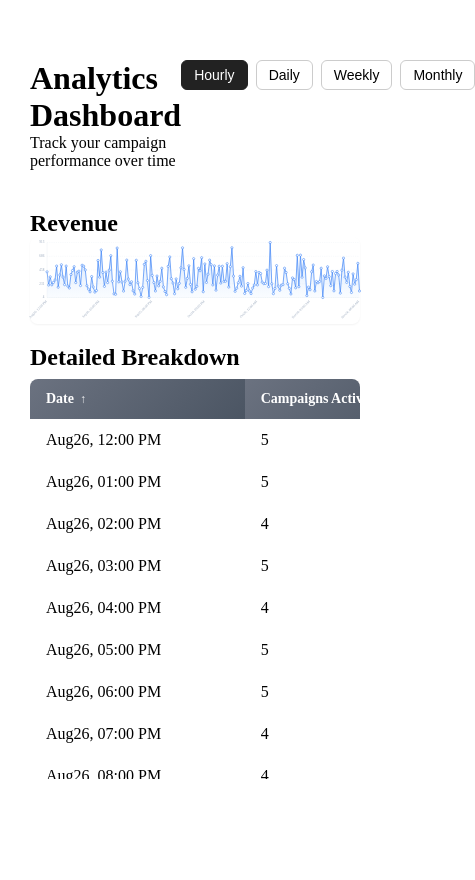
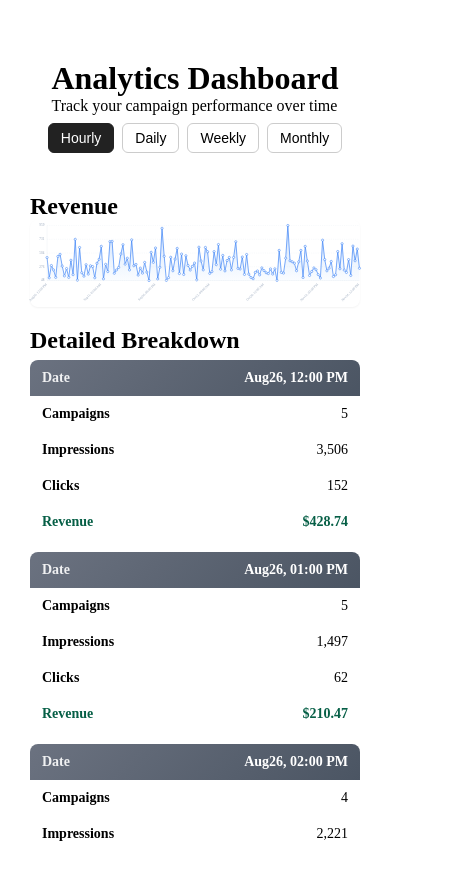
Before and after one commit to hapttic/front-test-assigment-2025-public, a Next.js app: page / in a window 390 px wide. Shown: the top 880 px of the page, 475 px wide, since content can reach past the window. Before the commit the page ends 844 px from the top, so only its background shows below. Built offline with nearby package versions, Linux system fonts and the light colour scheme.

Commit message:
fix: added responsivnes for the datagrid table

```diff
--- a/app/components/DataGrid/DataGrid.module.css
+++ b/app/components/DataGrid/DataGrid.module.css
@@ -6,6 +6,7 @@
   overflow-x: auto;
   max-height: 400px;
   overflow-y: auto;
+  -webkit-overflow-scrolling: touch;
 }
 
 .table {
@@ -45,6 +46,118 @@
   font-size: 12px;
   opacity: 0.9;
 }
+
 .revenue {
   color: #065f46;
 }
+
+@media (max-width: 1024px) {
+  .table {
+    min-width: 700px;
+  }
+
+  .table th,
+  .table td {
+    padding: 10px 12px;
+    font-size: 14px;
+  }
+
+  .wrapper {
+    max-height: 350px;
+  }
+}
+
+@media (max-width: 768px) {
+  .wrapper {
+    margin-top: 6px;
+    border-radius: 6px;
+    max-height: 300px;
+  }
+
+  .table {
+    min-width: 600px;
+  }
+
+  .table th,
+  .table td {
+    padding: 8px 10px;
+    font-size: 13px;
+  }
+
+  .table th {
+    font-size: 12px;
+  }
+
+  .sortIcon {
+    margin-left: 4px;
+    font-size: 10px;
+  }
+}
+
+@media (max-width: 640px) {
+  .wrapper {
+    max-height: 500px;
+    overflow-x: visible;
+    overflow-y: auto;
+    -webkit-overflow-scrolling: touch;
+  }
+
+  .table {
+    min-width: 100%;
+    display: block;
+  }
+
+  .table thead {
+    display: none;
+  }
+
+  .table tbody {
+    display: block;
+  }
+
+  .table tr {
+    display: block;
+    margin-bottom: 12px;
+    border: 1px solid hsl(var(--border));
+    border-radius: 8px;
+    overflow: hidden;
+    background: hsl(var(--card));
+  }
+
+  .table tr:hover td {
+    background: hsl(var(--card));
+  }
+
+  .table td {
+    display: flex;
+    justify-content: space-between;
+    align-items: center;
+    padding: 10px 12px;
+    border-top: 1px solid hsl(var(--border));
+    font-size: 14px;
+    white-space: normal;
+  }
+
+  .table td:first-child {
+    border-top: none;
+    background: linear-gradient(135deg, #6b7280 0%, #4b5563 100%);
+    color: #ffffff;
+    font-weight: 600;
+  }
+
+  .table td::before {
+    content: attr(data-label);
+    font-weight: 600;
+    color: hsl(var(--muted-foreground));
+    margin-right: 8px;
+  }
+
+  .table td:first-child::before {
+    color: rgba(255, 255, 255, 0.9);
+  }
+
+  .revenue {
+    color: #065f46;
+    font-weight: 600;
+  }
+}
--- a/app/components/DataGrid/DataGrid.tsx
+++ b/app/components/DataGrid/DataGrid.tsx
@@ -1,9 +1,8 @@
-"use client";
+import { useState } from "react";
 
-import { useState } from "react";
+import styles from "./DataGrid.module.css";
 import { AggregatedRow } from "@/app/lib/types";
 import { formatDateDisplay } from "@/app/lib/formatDate";
-import styles from "./DataGrid.module.css";
 
 interface Props {
     rows: AggregatedRow[];
@@ -88,11 +87,11 @@ export function DataGrid({ rows }: Props) {
                 <tbody>
                     {sortedRows.map((row) => (
                         <tr key={`${row.date}-${row.revenue}-${row.clicks}`}>
-                            <td>{formatDateDisplay(row.date)}</td>
-                            <td>{row.campaignsActive}</td>
-                            <td >{row.impressions.toLocaleString()}</td>
-                            <td>{row.clicks.toLocaleString()}</td>
-                            <td className={styles.revenue} >${row.revenue.toFixed(2)}</td>
+                            <td data-label="Date">{formatDateDisplay(row.date)}</td>
+                            <td data-label="Campaigns">{row.campaignsActive}</td>
+                            <td data-label="Impressions">{row.impressions.toLocaleString()}</td>
+                            <td data-label="Clicks">{row.clicks.toLocaleString()}</td>
+                            <td data-label="Revenue" className={styles.revenue}>${row.revenue.toFixed(2)}</td>
                         </tr>
                     ))}
                 </tbody>
--- a/app/hooks/useTimelineChart.ts
+++ b/app/hooks/useTimelineChart.ts
@@ -20,7 +20,7 @@ export function useTimelineChart({
     const simplify = (arr: AggregatedRow[]) => {
       let limit = 200;
 
-      if (mode === "hourly") limit = 200;
+      if (mode === "hourly") limit = 150;
       if (mode === "daily") limit = 200;
       if (mode === "weekly") limit = 200;
       if (mode === "monthly") limit = 100;
--- a/app/page.module.css
+++ b/app/page.module.css
@@ -3,10 +3,22 @@
   justify-content: space-between;
   width: 100%;
   margin-top: 30px;
+  align-items: center;
+  flex-wrap: wrap;
 }
+
 .wrapper {
   padding: 30px;
 }
 .DataGrid {
     margin-top: 20px;
 }
+
+@media (max-width: 650px) {
+    .Analytics {
+        display: flex;
+        flex-wrap: wrap;
+        flex-direction: column;
+        gap: 8px;
+    }
+}
```
